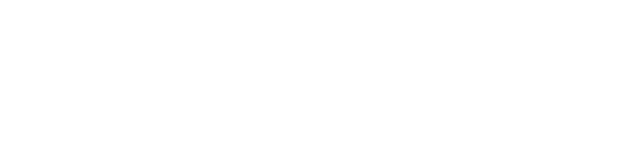
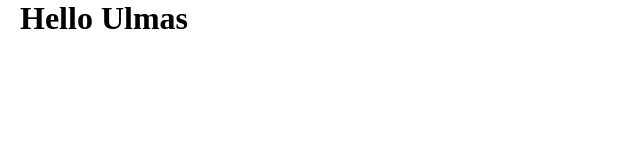
Before and after one commit to Nurillo6/Test_Project, a plain HTML site: page index.html in a window 1280 px wide. Shown: the whole page, without its empty margins (0-640 px from the left). Drawn offline with Linux system fonts and the light colour scheme.

Commit message:
Change HTML

```diff
--- a/index.html
+++ b/index.html
@@ -8,7 +8,9 @@
 </head>
 <body>
     <header class="site-header">
-        <div class="container header"></div>
+        <div class="container header">
+            <h1>Hello Ulmas </h1>
+        </div>
     </header>
     <main class="site-main">
         <section class="hero-section">
```
